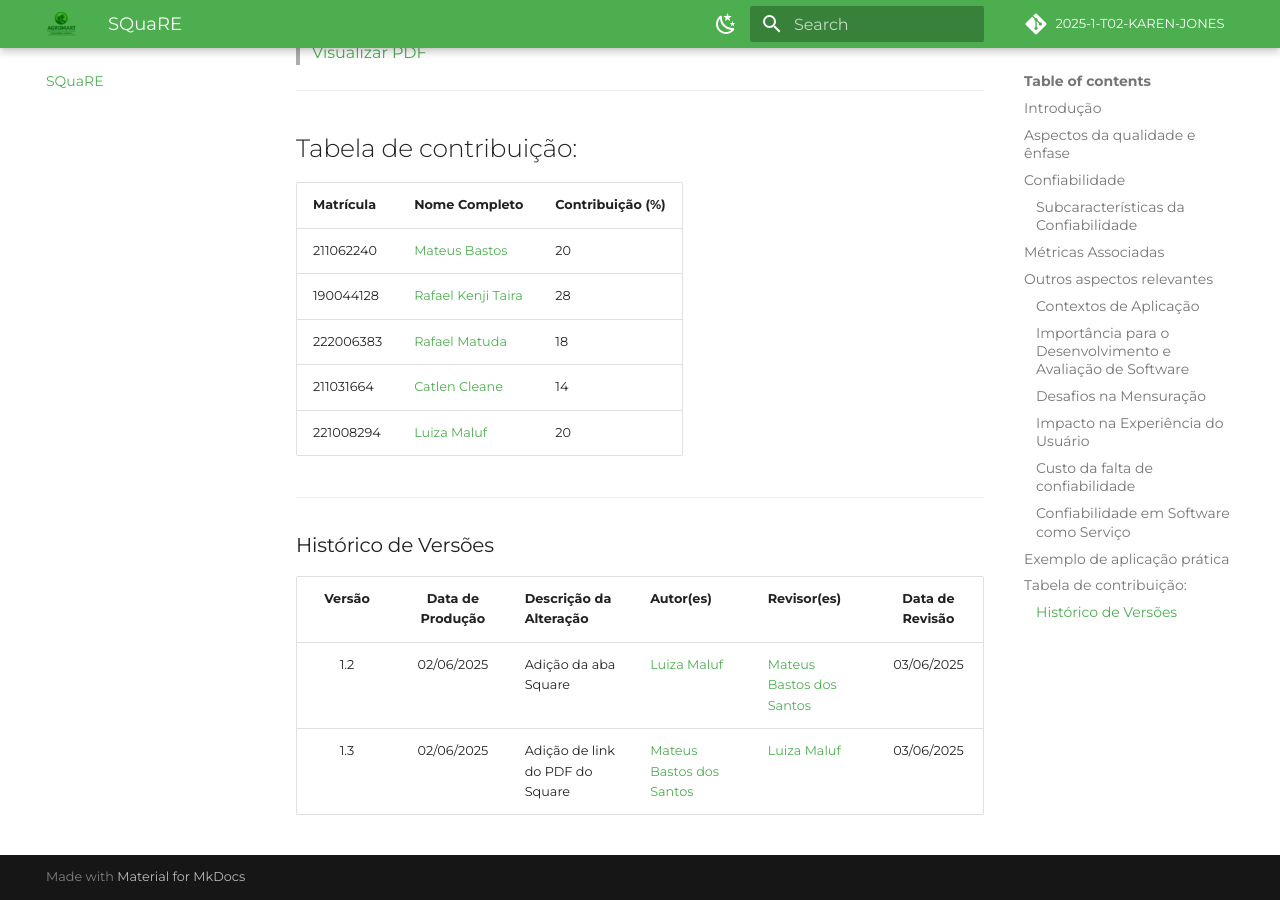
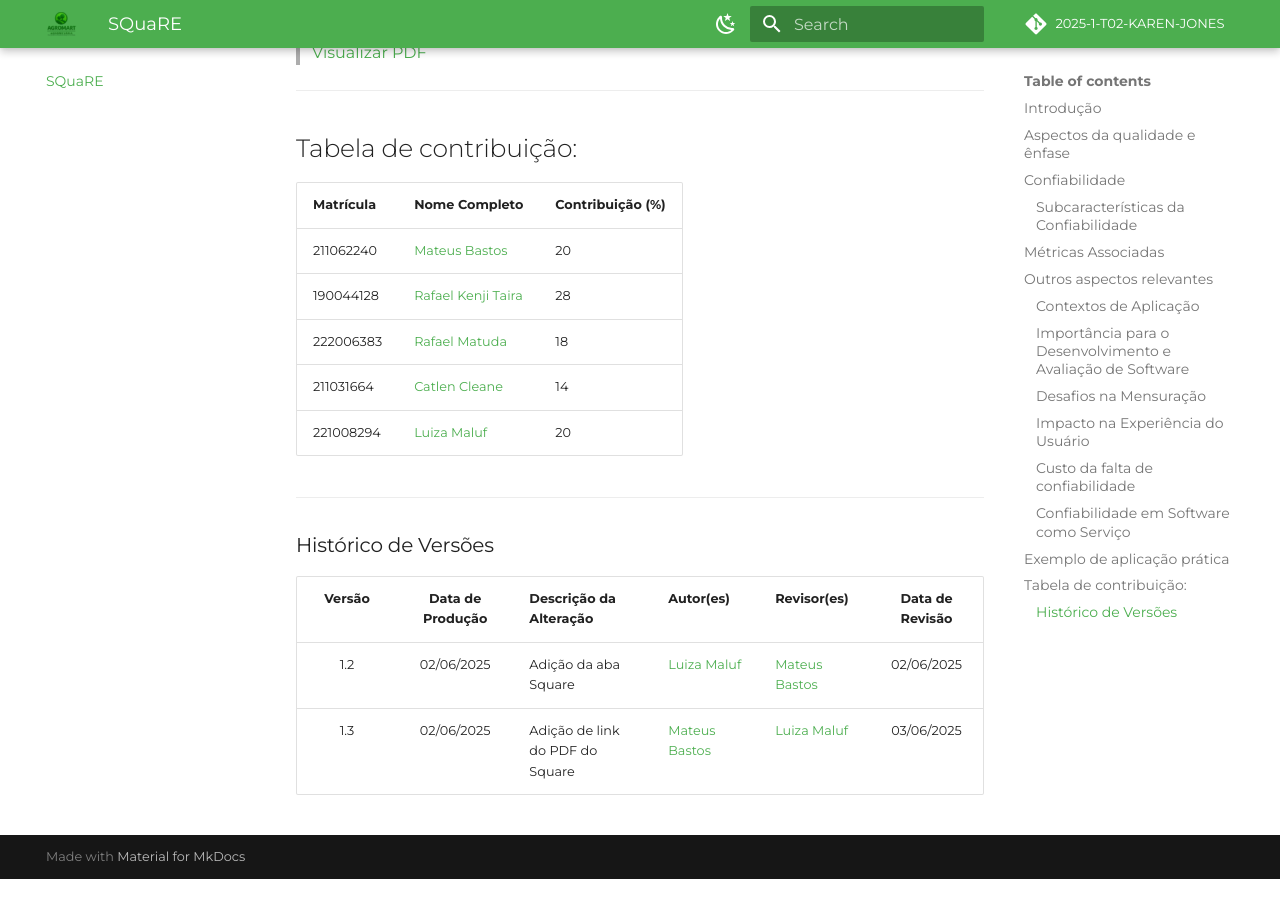
Before and after one commit to FCTE-Qualidade-de-Software-1/2025-1-T02-KAREN-JONES, an MkDocs documentation site: the page built from docs/square.md, in a window 1280 px wide and 900 px high, scrolled down 3662 px. Built offline with MkDocs 1.6.1 and Material for MkDocs 9.7.7, drawn with Linux system fonts in a browser that asks for light colours; comment, search, counter and statistics services are not loaded; after the commit the page ends 4541 px from its top, so only the background shows below that.

Commit message:
doc: atualização e correções

```diff
--- a/docs/square.md
+++ b/docs/square.md
@@ -120,5 +120,5 @@ Esse estudo destaca a importância da confiabilidade no desenvolvimento de softw
 
 | Versão | Data de Produção | Descrição da Alteração         | Autor(es)                              | Revisor(es)                          | Data de Revisão |
 |:------:|:----------------:|:------------------------------|:-------------------------------------|:-----------------------------------|:--------------:|
-| 1.2    | 02/06/2025       | Adição da aba Square           | [Luiza Maluf](https://github.com/LuizaMaluf)                  | [Mateus Bastos dos Santos](https://github.com/mateusbastosds) | 03/06/2025     |
-| 1.3    | 02/06/2025       | Adição de link do PDF do Square | [Mateus Bastos dos Santos](https://github.com/mateusbastosds) | [Luiza Maluf](https://github.com/LuizaMaluf)                  | 03/06/2025     |
+| 1.2    | 02/06/2025       | Adição da aba Square           | [Luiza Maluf](https://github.com/LuizaMaluf)                  | [Mateus Bastos](https://github.com/MateuSansete) | 02/06/2025     |
+| 1.3    | 02/06/2025       | Adição de link do PDF do Square | [Mateus Bastos](https://github.com/MateuSansete) | [Luiza Maluf](https://github.com/LuizaMaluf)                  | 03/06/2025     |
```
Also changed, not shown: docs/gqm.md (+3 -0 lines).
